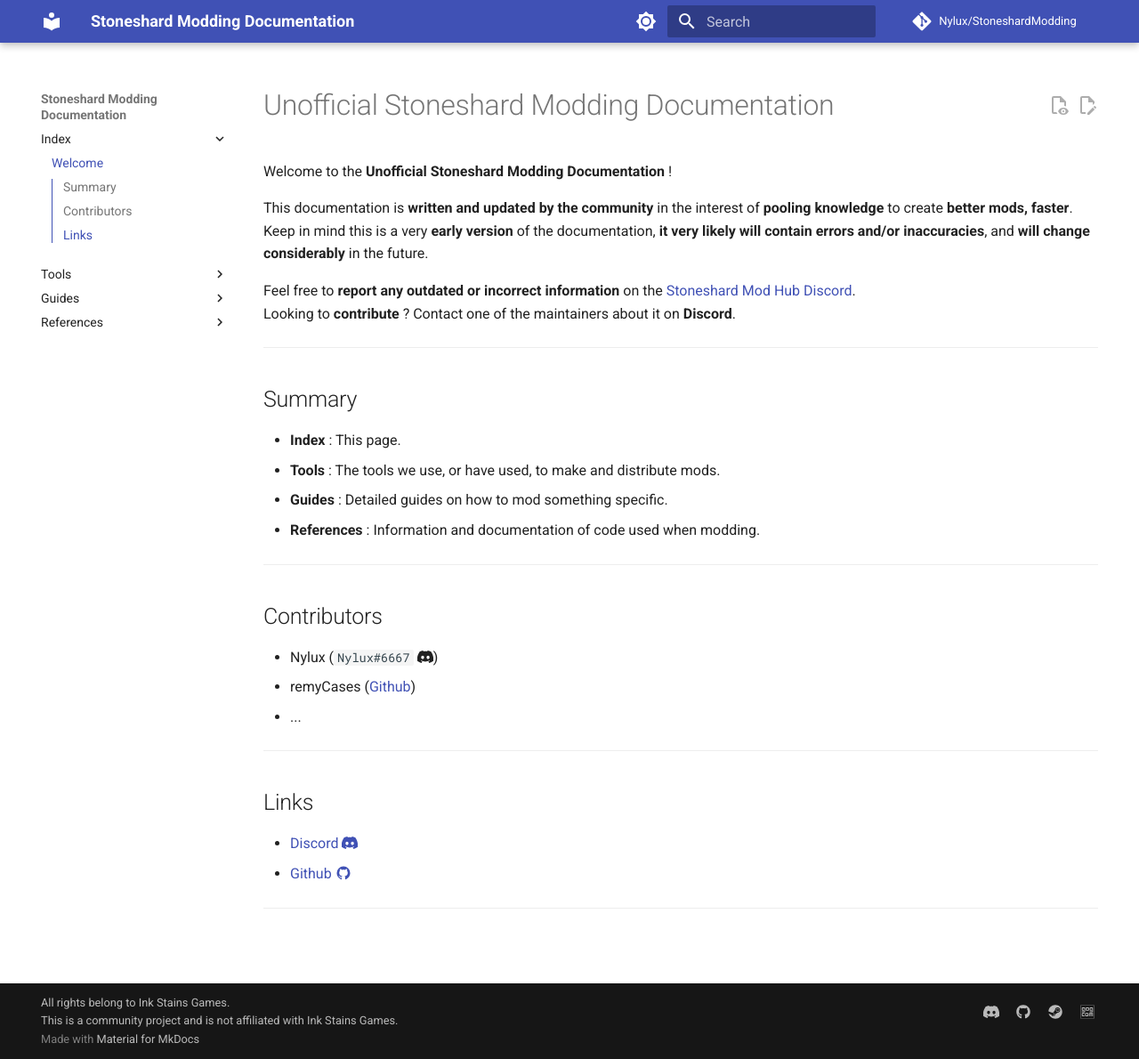
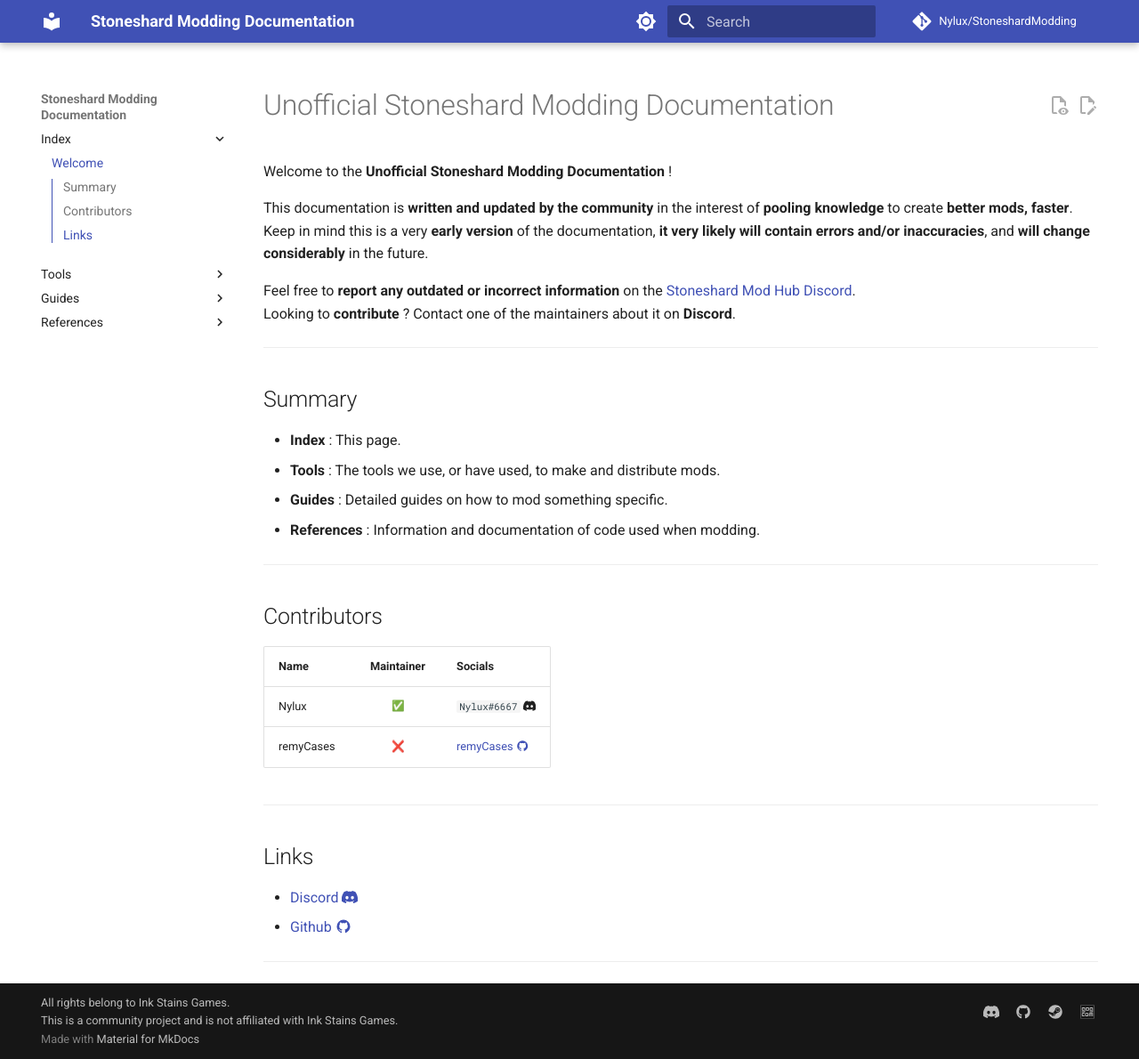
Before and after one commit to Nylux/StoneshardModding, an MkDocs documentation site: the page built from docs/index.md, in a window 1280 px wide and 1190 px high. Shown: the whole window at 89% size. Built offline with MkDocs 1.6.1 and Material for MkDocs 9.7.7, drawn with Linux system fonts in a browser that asks for light colours; emoji names are drawn with the system emoji font; comment, search, counter and statistics services are not loaded.

Commit message:
Formatting contributors section in index.md

```diff
--- a/docs/index.md
+++ b/docs/index.md
@@ -21,9 +21,11 @@ Looking to **contribute** ? Contact one of the maintainers about it on **Discord
 
 ## Contributors
 
-- Nylux (`Nylux#6667` :fontawesome-brands-discord:)
-- remyCases ([Github](https://github.com/remyCases))
-- ...
+
+| Name | Maintainer| Socials |
+|-|:-:|:-|
+| Nylux | :white_check_mark: | `Nylux#6667` :fontawesome-brands-discord: |
+| remyCases | :x: | [remyCases :material-github:](https://github.com/remyCases) |
 
 ---
 
```
